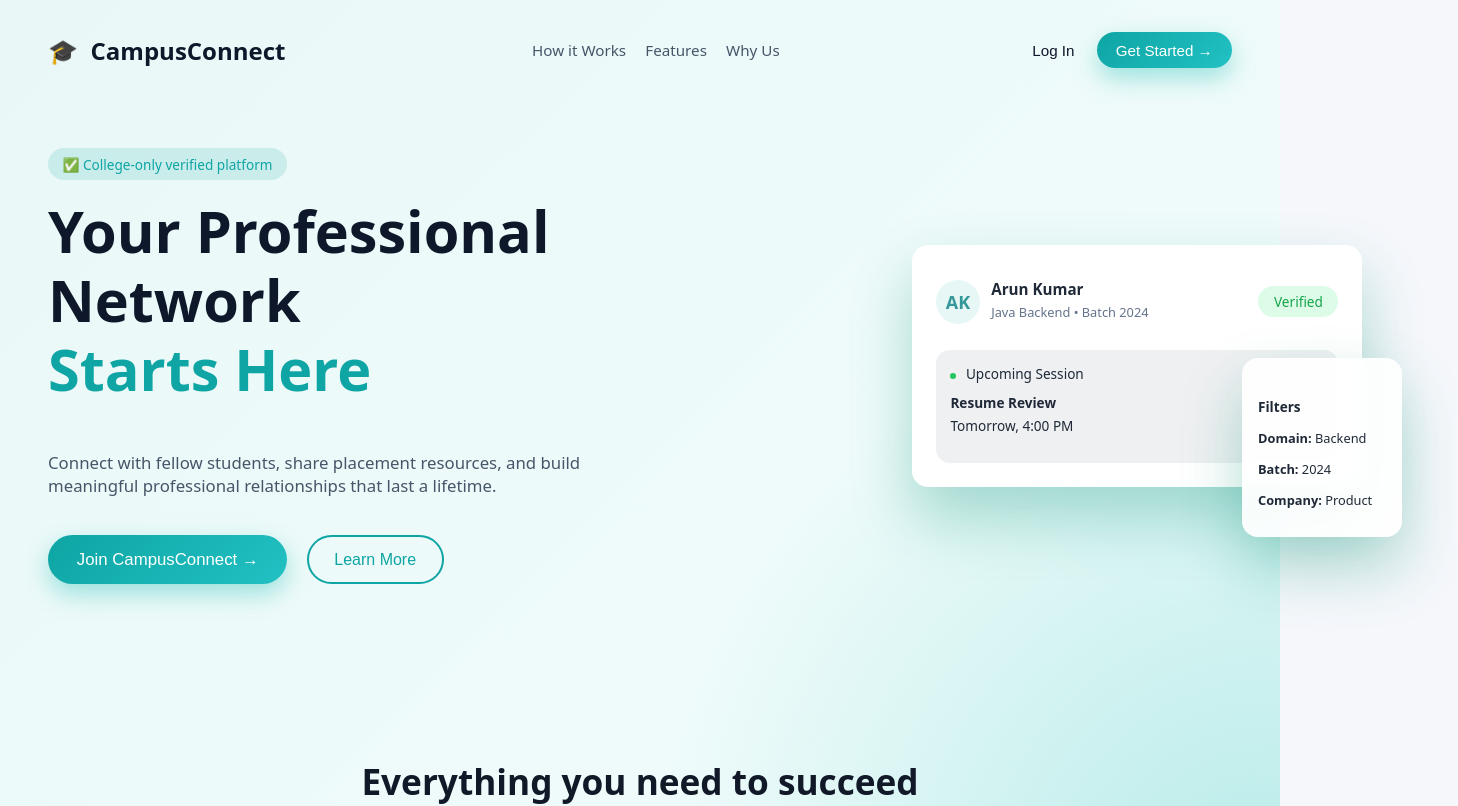
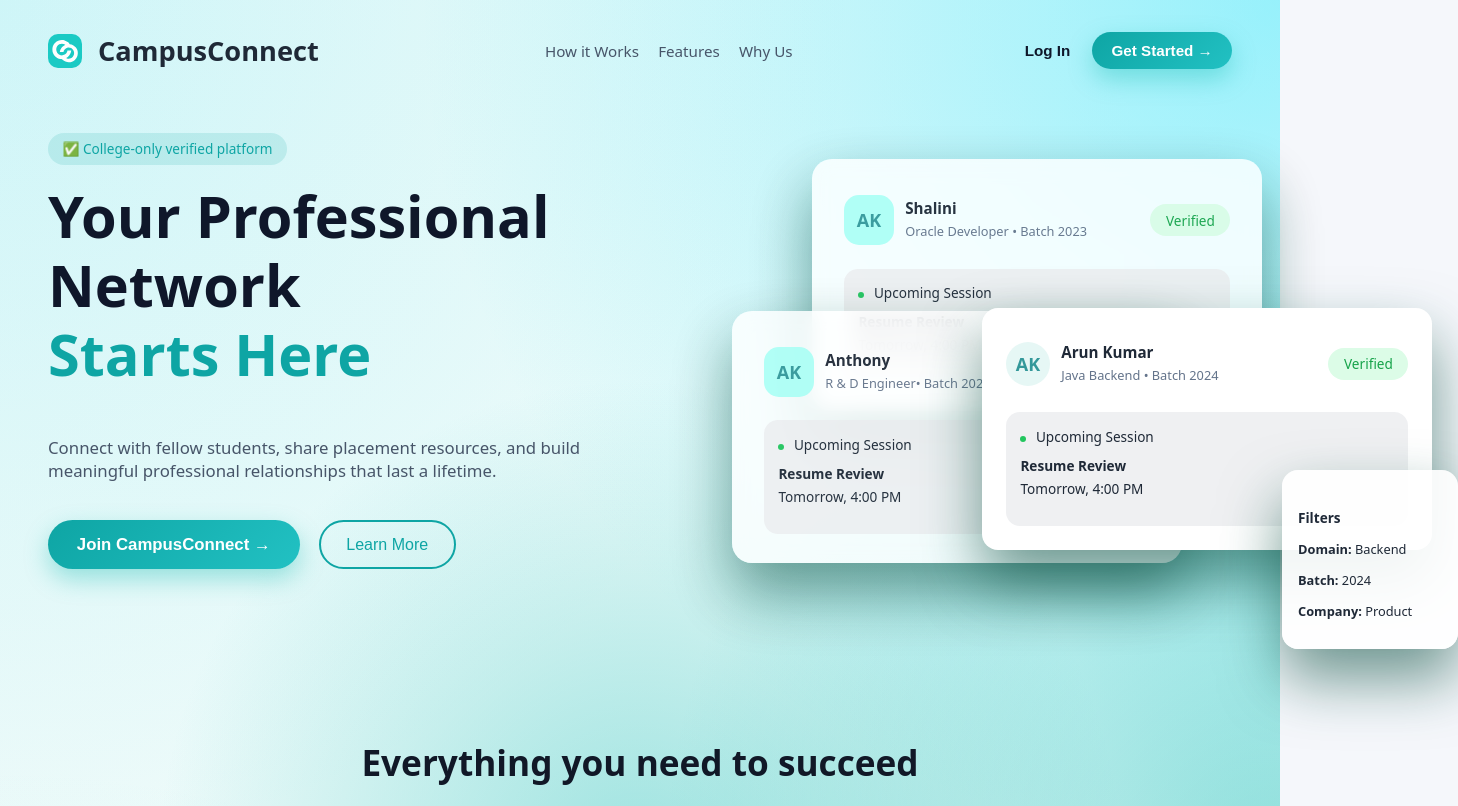
Before and after one commit to gayathri341/campus-connect, a React (Vite) app in the folder Frontend/: page / in a window 1280 px wide. Shown: the top 806 px of the page, 1458 px wide, since content can reach past the window. Built offline with nearby package versions, Linux system fonts and the light colour scheme; no server answers.

Commit message:
icons were fixed on landing and nav bar for all the pages except login and signup , landing page ui was improved

```diff
--- a/Frontend/src/components/Navbar.jsx
+++ b/Frontend/src/components/Navbar.jsx
@@ -1,6 +1,7 @@
 import { NavLink, useNavigate } from 'react-router-dom'
 import { supabase } from '../supabase'
 import '../styles/navbar.css'
+import logo from '../assets/logo.svg'
 
 export default function Navbar() {
   const navigate = useNavigate()
@@ -14,7 +15,8 @@ export default function Navbar() {
     <header className="app-navbar">
       <div className="nav-left">
         <div className="brand">
-          🎓 <span>CampusConnect</span>
+           <img src={logo} alt="CampusConnect" className="brand-img" />
+          <span>CampusConnect</span>
         </div>
 
         <nav className="nav-links">
--- a/Frontend/src/pages/Landing.jsx
+++ b/Frontend/src/pages/Landing.jsx
@@ -1,15 +1,21 @@
 import { useNavigate } from 'react-router-dom'
 import '../styles/landing.css'
+import logo from '../assets/logo.svg'
+
 
 export default function Landing() {
   const navigate = useNavigate()
 
   return (
+
     <div className="landing-container">
       {/* Top Navbar */}
+
       <header className="landing-header">
+
         <div className="logo">
-          🎓 <span>CampusConnect</span>
+        <img src={logo} alt="CampusConnect" className="logo-img" />
+          <span>CampusConnect</span>
         </div>
   {/* 🔥 NEW NAV LINKS (red marked) */}
      <nav className="nav-links">
@@ -27,6 +33,7 @@ export default function Landing() {
         </button>
       </div>
     </header>
+
 
        {/* Hero Section */}
     <section className="hero hero-layout">
@@ -65,6 +72,43 @@ export default function Landing() {
 
       {/* 🔥 RIGHT SIDE PREVIEW (red marked card area) */}
       <div className="hero-right">
+     {/*Profile card 1*/}
+      <div className="profile-card1">
+          <div className="profile-header1">
+            <div className="avatar1">AK</div>
+            <div className= "arun1">
+              <h4>Shalini</h4>
+              <p>Oracle Developer • Batch 2023</p>
+            </div>
+            <span className="verified-tag1">Verified</span>
+          </div>
+
+          <div className="session-card1">
+            <span className="dot1" /> Upcoming Session
+            <h5>Resume Review</h5>
+            <p>Tomorrow, 4:00 PM</p>
+          </div>
+        </div>
+
+       {/*Profile card 2*/}
+       <div className="profile-card2">
+          <div className="profile-header2">
+            <div className="avatar2">AK</div>
+            <div className= "arun2">
+              <h4>Anthony</h4>
+              <p>R & D Engineer• Batch 2023</p>
+            </div>
+            <span className="verified-tag2">Verified</span>
+          </div>
+
+          <div className="session-card2">
+            <span className="dot2" /> Upcoming Session
+            <h5>Resume Review</h5>
+            <p>Tomorrow, 4:00 PM</p>
+          </div>
+        </div>
+
+       {/*Profile card */}
         <div className="profile-card">
           <div className="profile-header">
             <div className="avatar">AK</div>
@@ -81,6 +125,7 @@ export default function Landing() {
             <p>Tomorrow, 4:00 PM</p>
           </div>
         </div>
+
 
         <div className="filters-card">
           <h5>Filters</h5>
--- a/Frontend/src/styles/landing.css
+++ b/Frontend/src/styles/landing.css
@@ -4,12 +4,37 @@
     min-height: 100vh;
     background: radial-gradient(
         circle at right,
-        rgba(0, 180, 170, 0.25),
+        rgba(0, 180, 171, 0.404),
         transparent 40%
+      ),
+
+      radial-gradient(
+        circle at left top,
+        rgba(32, 227, 253, 0.132),
+        transparent 40%
+      ),
+      radial-gradient(
+        circle at right top,
+        rgba(32, 227, 253, 0.423),
+        transparent 40%
+      ),
+
+      /* CENTER circle */
+      radial-gradient(
+        circle at center,
+        rgba(0, 180, 171, 0.342),
+        transparent 45%
+      ),
+
+      radial-gradient(
+        circle at left bottom,
+        rgba(0, 180, 170, 0.12),
+        transparent 45%
       ),
       linear-gradient(135deg, #e9f8f7, #f6ffff);
     padding: 2rem 3rem;
     font-family: system-ui, sans-serif;
+
   }
 
   /* Header */
@@ -17,16 +42,32 @@
     display: flex;
     justify-content: space-between;
     align-items: center;
+    margin-top: 0;
+
+
+
   }
 
   .logo {
-    font-size: 1.5rem;
-    font-weight: 700;
-    color: #0f172a;
+    display: flex;
+    align-items: center;
+    gap: 0.6rem;
+    cursor: pointer;
   }
+
+  .logo-img {
+    width: 34px;
+    height: 34px;
+    object-fit: contain;
+    border-radius: 10px;
+  }
+
 
   .logo span {
     margin-left: 0.4rem;
+    font-weight:bold;
+    font-size: 1.7rem;
+
   }
 
   .nav-actions {
@@ -40,6 +81,7 @@
     font-size: 0.95rem;
     cursor: pointer;
     color: #0f172a;
+    font-weight:bold;
   }
 
   .primary-btn {
@@ -50,6 +92,7 @@
     border-radius: 999px;
     font-size: 0.95rem;
     cursor: pointer;
+    font-weight:bold;
     box-shadow: 0 10px 25px rgba(0, 180, 170, 0.35);
   }
 
@@ -64,9 +107,14 @@
 
   /* Hero */
   .hero {
-    margin-top: 5rem;
+
     max-width: 720px;
-    padding-bottom: 5rem;
+
+  }
+  .hero-left{
+    align-items: flex-start;
+    margin-top:0;
+    padding-top:0;
   }
 
   .badge {
@@ -76,7 +124,8 @@
     padding: 0.4rem 0.9rem;
     border-radius: 999px;
     font-size: 0.85rem;
-    margin-bottom: 1.6rem;
+    margin-bottom: 1rem;
+    margin-top: 1rem;
   }
 
   .hero h1 {
@@ -126,7 +175,7 @@
 
   /* Features Section */
   .features-section {
-    padding: 4rem 6rem;
+
     background: transparent;
   }
 
@@ -247,13 +296,14 @@
 /* ===== HERO LAYOUT ===== */
 .hero-layout {
   display: flex;
-  align-items: center;
+  align-items: flex-start;
   justify-content: space-between;
   gap: 4rem;
+
 }
 
 .hero-left {
-
+  margin-top:3rem;
   max-width: 620px;
   flex-shrink: 0;
 }
@@ -270,8 +320,9 @@
 .hero-right {
   position: relative;
   transform:translateX(180px);
+  height:40rem;
 }
-
+/* ===== PRFOILE CARD  ===== */
 .profile-card {
   background: rgba(255, 255, 255, 0.85);
   backdrop-filter: blur(10px);
@@ -280,6 +331,10 @@
   box-shadow: 0 20px 40px rgba(234, 0, 0, 0.08);
   min-width: 450px;      /* 🔥 ADD THIS */
   max-width: 550px;
+  position: relative;     /* REQUIRED */
+  z-index: 3;
+  transform: translateY(-265px) translateX(70px);
+
 }
 
 .profile-header {
@@ -359,25 +414,215 @@
   margin-right: 6px;
 }
 
+
+/* ===== PRFOILE CARD1  ===== */
+
+.profile-card1 {
+  background: rgba(255, 255, 255, 0.85);
+  backdrop-filter: blur(10px);
+  border-radius: 20px;
+  padding: 1.8rem 2rem;
+  box-shadow: 0 20px 40px rgba(234, 0, 0, 0.08);
+  min-width: 450px;      /* 🔥 ADD THIS */
+  max-width: 550px;
+  position: relative;     /* REQUIRED */
+  z-index: 1;             /* 🔽 BACK */
+  transform: translateY(90px) translateX(-100px);
+  opacity: 0.95;
+}
+
+.profile-header1 {
+  display: flex;
+  align-items: center;
+  gap: 0.7rem;
+}
+
+.avatar1 {
+  width: 50px;
+  height: 50px;
+  border-radius: 30%;
+  background: #affff6;
+  display: flex;
+  align-items: center;
+  justify-content: center;
+  font-weight: 690;
+  font-size:large;
+  color: #34989a;
+}
+
+.profile-header1 h4 {
+  font-size: 0.95rem;
+  margin: 12;
+}
+
+.profile-header1 p {
+  font-size: 0.8rem;
+  color: #64748b;
+
+}
+.arun1 h4{
+  margin-bottom: 4px;
+  margin-top:10px;
+}
+.arun1 p{
+  margin-top: 0;
+}
+
+
+.verified-tag1 {
+  margin-left: auto;
+  font-size: 0.85rem;
+  color: #16a34a;
+  background: #dcfce7;
+  width:5rem;
+  padding: 0.4rem 0.999rem;
+  border-radius: 999px;
+}
+
+/* Session card */
+.session-card1 {
+  margin-top: 1rem;
+  background: #eff0f2;
+  border-radius: 14px;
+  padding: 0.9rem;
+  font-size: 0.85rem;
+
+}
+
+.session-card1 h5 {
+  margin: 0.3rem 0;
+  font-size: 0.85rem;
+  margin-bottom: 4px;
+  margin-top:10px;
+}
+.session-card1 p{
+  margin-top: 0;
+}
+
+.dot1 {
+  display: inline-block;
+  width: 6px;
+  height: 6px;
+  background: #22c55e;
+  border-radius: 50%;
+  margin-right: 6px;
+}
+
+/* ===== PRFOILE CARD2  ===== */
+
+
+.profile-card2 {
+  background: rgba(255, 255, 255, 0.85);
+  backdrop-filter: blur(10px);
+  border-radius: 20px;
+  padding: 1.8rem 2rem;
+  box-shadow: 0 20px 40px rgba(234, 0, 0, 0.08);
+  min-width: 450px;      /* 🔥 ADD THIS */
+  max-width: 550px;
+  position: relative;     /* REQUIRED */
+  z-index: 1;             /* 🔽 BACK */
+  transform: translateY(-10px) translateX(-180px);
+  opacity: 0.95;
+}
+
+.profile-header2 {
+  display: flex;
+  align-items: center;
+  gap: 0.7rem;
+}
+
+.avatar2 {
+  width: 50px;
+  height: 50px;
+  border-radius: 30%;
+  background: #affff6;
+  display: flex;
+  align-items: center;
+  justify-content: center;
+  font-weight: 690;
+  font-size:large;
+  color: #34989a;
+}
+
+.profile-header2 h4 {
+  font-size: 0.95rem;
+  margin: 12;
+}
+
+.profile-header2 p {
+  font-size: 0.8rem;
+  color: #64748b;
+
+}
+.arun2 h4{
+  margin-bottom: 4px;
+  margin-top:10px;
+}
+.arun2 p{
+  margin-top: 0;
+}
+
+
+.verified-tag2 {
+  margin-left: auto;
+  font-size: 0.85rem;
+  color: #16a34a;
+  background: #dcfce7;
+  width:5rem;
+  padding: 0.4rem 0.999rem;
+  border-radius: 999px;
+}
+
+/* Session card */
+.session-card2 {
+  margin-top: 1rem;
+  background: #eff0f2;
+  border-radius: 14px;
+  padding: 0.9rem;
+  font-size: 0.85rem;
+
+}
+
+.session-card2 h5 {
+  margin: 0.3rem 0;
+  font-size: 0.85rem;
+  margin-bottom: 4px;
+  margin-top:10px;
+}
+.session-card2 p{
+  margin-top: 0;
+}
+
+.dot2 {
+  display: inline-block;
+  width: 6px;
+  height: 6px;
+  background: #22c55e;
+  border-radius: 50%;
+  margin-right: 6px;
+}
+
+
 /* Filters card */
 .filters-card {
   position: absolute;
-  right: -40px;
-  bottom: -50px;
-  width:10rem;
+  width:11rem;
   background: rgba(255,255,255,0.9);
-  backdrop-filter: blur(10px);
+
   border-radius: 16px;
   padding: 1rem;
   font-size: 0.8rem;
   box-shadow: 0 18px 40px rgba(0,0,0,0.1);
+  position: relative;     /* REQUIRED */
+  z-index: 3;
+  transform: translateY(-345px) translateX(370px);
 }
 
 .filters-card h5 {
   margin-bottom: 0.6rem;
   font-size: 0.85rem;
 }
-.hero-right .profile-card,
+.hero-right .profile-card,.hero-right .profile-card1,.hero-right .profile-card2,
 .hero-right .filters-card {
-  box-shadow: 0 30px 60px rgba(14, 147, 118, 0.315);
+  box-shadow: 0 30px 60px rgba(10, 79, 64, 0.574);
 }
--- a/Frontend/src/styles/navbar.css
+++ b/Frontend/src/styles/navbar.css
@@ -9,11 +9,23 @@
   }
 
   .brand {
-    font-weight: 700;
-    font-size: 1.2rem;
     display: flex;
     align-items: center;
-    gap: 0.4rem;
+    gap: 0.6rem;
+    cursor: pointer;
+  }
+
+  .brand-img {
+    width: 34px;
+    height: 34px;
+    object-fit: contain;
+    border-radius: 10px;
+  }
+  .brand span {
+    margin-left: 0.4rem;
+    font-weight:bold;
+    font-size: 1.5rem;
+
   }
 
   .nav-left {
```
